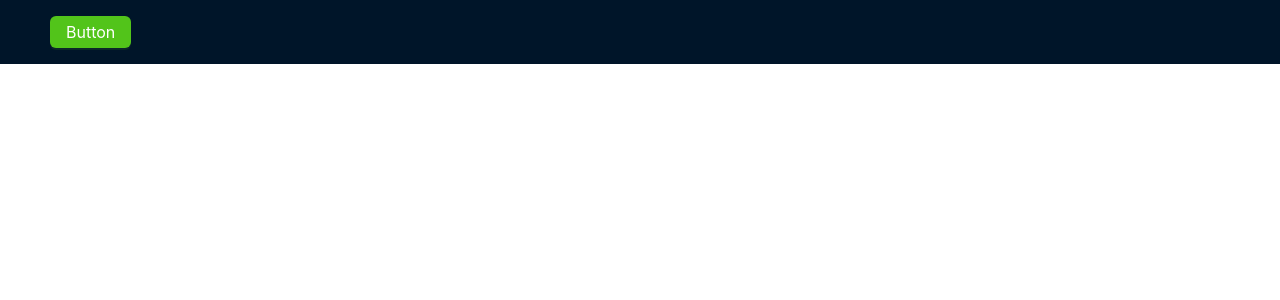
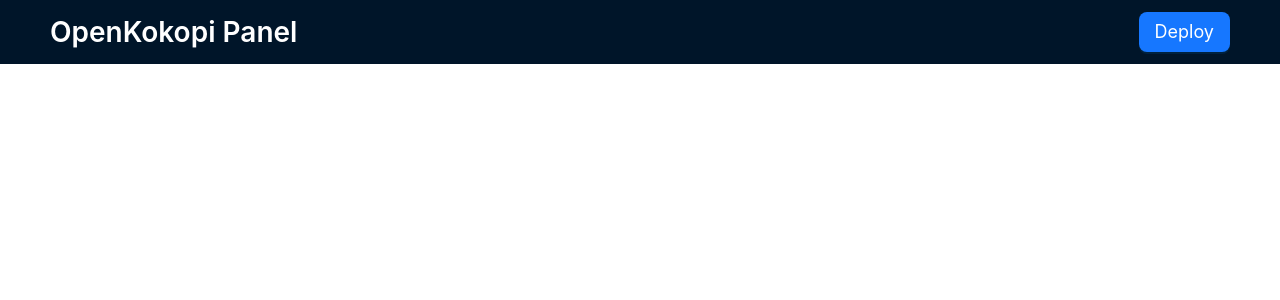
Before and after one commit to rassi0429/OpenKokopi, a Next.js app in the folder workspaces/panel/: page / in a window 1280 px wide. Shown: the top 300 px of the page. Built offline with nearby package versions, Linux system fonts and the light colour scheme.

Commit message:
feat: [wip] フロント構築

```diff
--- a/workspaces/panel/pages/index.tsx
+++ b/workspaces/panel/pages/index.tsx
@@ -1,16 +1,26 @@
 import React from 'react';
-import {Button, Layout, Menu} from 'antd';
+import {Button, Layout, Menu, Typography} from 'antd';
 
 const {Header, Content, Footer} = Layout;
 
 
 const Index = () => {
+
+
   return (
     <div className="App">
       <Layout>
-                <Header style={{display: 'flex', alignItems: 'center'}}>
-                    <div className="demo-logo"/>
-                    <Button type="primary">Button</Button>
+        <Header>
+          <div style={{
+            height: "100%",
+            display: 'flex',
+            flexDirection: 'row',
+            alignItems: 'center',
+            justifyContent: 'space-between'
+          }}>
+            <Typography.Title level={3} style={{color: 'white', margin: 0}}>OpenKokopi Panel</Typography.Title>
+            <Button type="primary" size={"large"}>Deploy</Button>
+          </div>
         </Header>
       </Layout>
     </div>
--- a/workspaces/panel/pages/theme/themeConfig.ts
+++ b/workspaces/panel/pages/theme/themeConfig.ts
@@ -1,9 +1,8 @@
-import type { ThemeConfig } from 'antd';
+import type {ThemeConfig} from 'antd';
 
 const theme: ThemeConfig = {
     token: {
-        fontSize: 16,
-        colorPrimary: '#52c41a',
+        fontSize: 16
     },
 };
 
```
Lines whose indentation alone changed are shown as unchanged.
